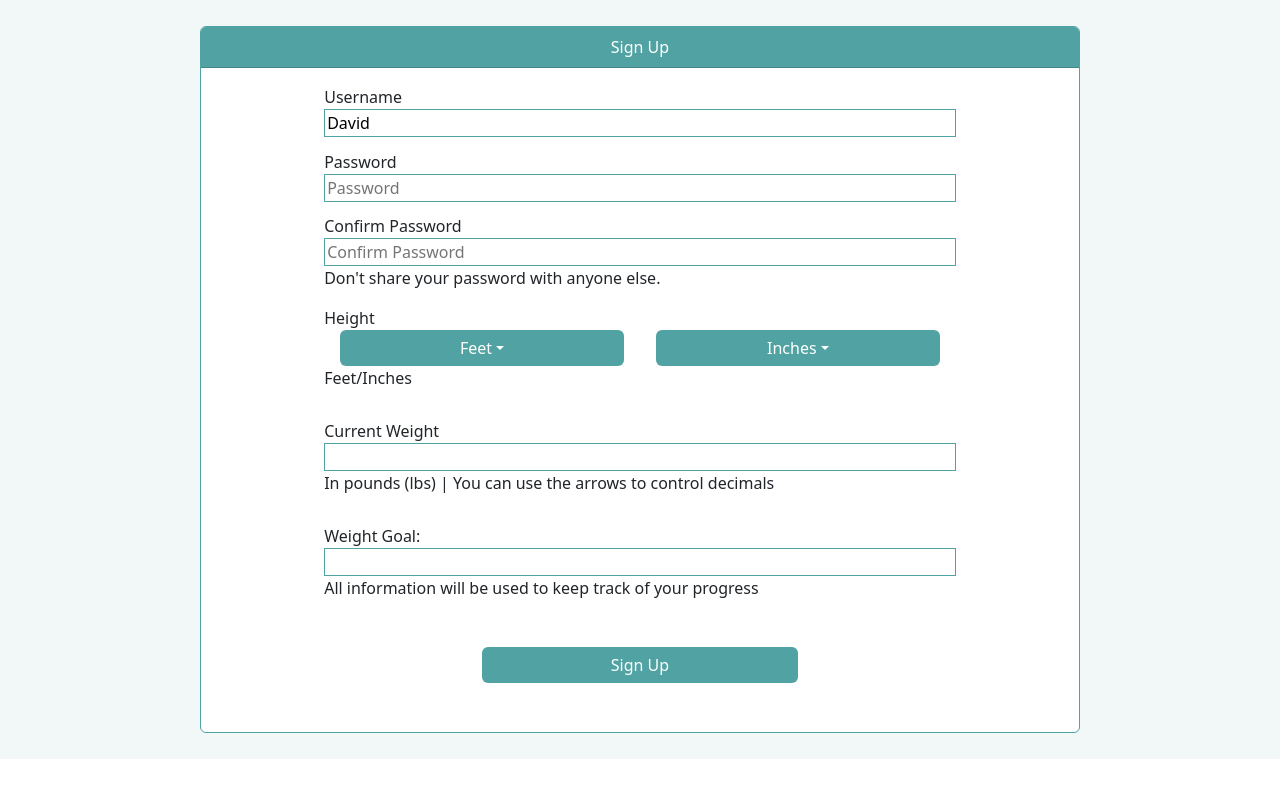
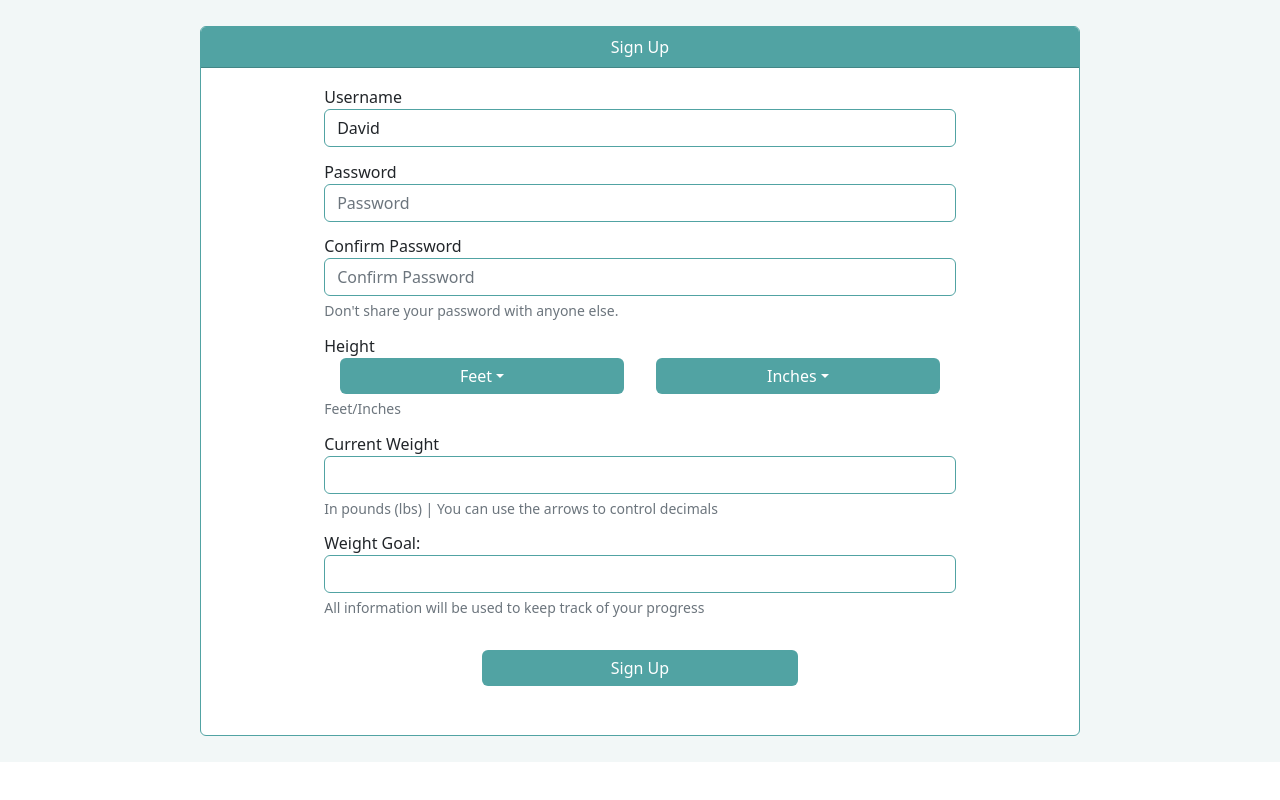
Before and after one commit to DavidJoao/track-it-frontend, a React (Create React App) app: page /signup in a window 1280 px wide. Built offline with nearby package versions, Linux system fonts and the light colour scheme.

Commit message:
added functionality to graph, now displays weight array with last seven days of records, and displays current weight

```diff
--- a/src/components/History.js
+++ b/src/components/History.js
@@ -5,43 +5,41 @@ import { useState } from "react"
 
 
 function History(){
-    let input = ''
+    let [input, setInput] = useState('')
     const weightArr = []
-    const weightExample = [202, 199, 196, 199, 201, 198, 193]
+    const [weightExample, setWeightExample] = useState([])
+    const lastSeven = weightExample.slice(-7)
     const days = [1, 2, 3, 4, 5, 6, 7]
 
     const data = {
         labels: days.map(item => item),
         datasets: [{
             label:"Range",
-            data: weightExample.map(wei => wei),
+            data: lastSeven.map(wei => wei),
         }]
     }
 
     function handleSubmit(e){
         e.preventDefault()
-        weightArr.push(parseInt(input))
-        console.log(input)
-        console.log(weightArr)
-
-
+        weightExample.push(input)
+        setInput('')
     }
     function handleChange(e){
-        console.log(e.target.value)
-        input = e.target.value
+        let value = e.target.value
+        setInput(value)
     }
 
     return(
         <div style={{width:'95%', height:'auto', display:"flex", alignItems:'center', flexDirection:'column', padding:'2%'}}>
-            <h4 style={{border:'1px solid #51A3A3', padding:"1%", borderRadius:'10px'}}>Current Weight: </h4>
-            <h4 style={{border:'1px solid #51A3A3', padding:"1%", borderRadius:'10px'}}>Weight History:</h4>
+            <h4 style={{border:'1px solid #51A3A3', padding:"1%", borderRadius:'10px'}}>Current Weight: {lastSeven.slice(-1)}</h4>
+            <h4 style={{border:'1px solid #51A3A3', padding:"1%", borderRadius:'10px'}}>Weight History</h4>
             <div style={{border:'1px solid #51A3A3', height:'auto', width:'90%', padding:"2%", borderRadius:'10px'}}>
                 <Line data={data} />
             </div>
             <Form>
                 <Form.Group style={{display:"flex", flexDirection:'column', justifyContent:'center', alignItems:'center'}}>
                     <Form.Text>Add new weight</Form.Text>
-                    <Form.Control style={{border:'1px solid #51A3A3', marginBottom:'5%'}} placeholder="Enter new weight" onChange={handleChange}/>
+                    <Form.Control style={{border:'1px solid #51A3A3', marginBottom:'5%'}} value={input} placeholder="Enter new weight" onChange={handleChange}/>
                     <Button style={{border:"none", backgroundColor:'#51A3A3'}} type="submit" onClick={handleSubmit}>Register New Weight</Button>
                 </Form.Group>
             </Form>
--- a/src/components/SignUp.js
+++ b/src/components/SignUp.js
@@ -57,13 +57,13 @@ function SignUp(){
                             <form action='' onSubmit={handleSubmit} style={{display:'flex', flexDirection:'column', justifyContent:'center', height:'auto'}}>
                                 <div style={{display:'flex', flexDirection:'column', justifyContent:'center'}}>
                                     <label>Username</label>
-                                    <input style={{border:'1px solid #51A3A3'}} type='text' placeholder='Ex. David123' onChange={handleChange} value={signupInfo.username || "David"}></input>
+                                    <Form.Control style={{border:'1px solid #51A3A3'}} type='text' placeholder='Ex. David123' onChange={handleChange} value={signupInfo.username || "David"}></Form.Control>
                                     <label style={{marginTop:'2%'}}>Password</label>
-                                    <input value={signupInfo.password.value} onChange={handleChange} style={{border:'1px solid #51A3A3'}} type='password' placeholder='Password'></input>
+                                    <Form.Control value={signupInfo.password.value} onChange={handleChange} style={{border:'1px solid #51A3A3'}} type='password' placeholder='Password'></Form.Control>
                                     <label style={{marginTop:'2%'}}>Confirm Password</label>
-                                    <input value={signupInfo.confirmPassword.value} onChange={handleChange} style={{border:'1px solid #51A3A3'}} type='password' placeholder='Confirm Password'></input>
-                                    <p>Don't share your password with anyone else.</p>
-                                    <label>Height</label>
+                                    <Form.Control value={signupInfo.confirmPassword.value} onChange={handleChange} style={{border:'1px solid #51A3A3'}} type='password' placeholder='Confirm Password'></Form.Control>
+                                    <Form.Text>Don't share your password with anyone else.</Form.Text>
+                                    <label style={{marginTop:'2%'}}>Height</label>
                                       <div style={{display:'flex', width:'100%'}}>
                                            <Dropdown defaultValue={signupInfo.feet} id='dropdown-basic' onSelect={handleFeet} style={{width:'50%', display:'flex', justifyContent:'center'}} >
                                             <Dropdown.Toggle style={{width:'90%', backgroundColor:'#51A3A3', border:'none'}}>
@@ -100,13 +100,13 @@ function SignUp(){
                                             </Dropdown.Menu>
                                         </Dropdown >
                                     </div>
-                                    <p> Feet/Inches </p>
+                                    <Form.Text> Feet/Inches </Form.Text>
                                     <label style={{marginTop:'2%'}}>Current Weight</label>
-                                    <input value={signupInfo.currentWeight.value} onChange={handleChange} style={{border:'1px solid #51A3A3'}} type='number' min="90" step="0.1" placeholder=''></input>
-                                    <p> In pounds (lbs) | You can use the arrows to control decimals </p>
+                                    <Form.Control value={signupInfo.currentWeight.value} onChange={handleChange} style={{border:'1px solid #51A3A3'}} type='number' min="90" step="0.1" placeholder=''></Form.Control>
+                                    <Form.Text> In pounds (lbs) | You can use the arrows to control decimals </Form.Text>
                                     <label style={{marginTop:'2%'}}>Weight Goal:</label>
-                                    <input value={signupInfo.goal.value} onChange={handleChange} style={{border:'1px solid #51A3A3'}} type='number' min="90" step="0.1" placeholder=''></input>
-                                    <p> All information will be used to keep track of your progress </p>
+                                    <Form.Control value={signupInfo.goal.value} onChange={handleChange} style={{border:'1px solid #51A3A3'}} type='number' min="90" step="0.1" placeholder=''></Form.Control>
+                                    <Form.Text> All information will be used to keep track of your progress </Form.Text>
                                         <Button type='submit' style={{width:'50%', border:'none', backgroundColor:'#51A3A3', margin:'5%', alignSelf:'center'}}>Sign Up</Button>
                                 </div>
                             </form>
--- a/src/pages/MyProfile.js
+++ b/src/pages/MyProfile.js
@@ -10,13 +10,13 @@ function MyProfile(){
         setShow(true)
         setQuote(quoteArray[random])
     };
-    const [view, setView ] = useState(History)
+    const [view, setView ] = useState(<History/>)
     let quoteArray = ['random1','random2', 'random3', 'random4', 'random5', 'random6', 'random7']
     const random = Math.floor(Math.random() * (quoteArray.length + 1))
     const [quote, setQuote] = useState(quoteArray[0])
 
     const handleHistory = () => {
-        setView(History)
+        setView(<History />)
     }
 
     const handleBMICalculator = () => {
```
